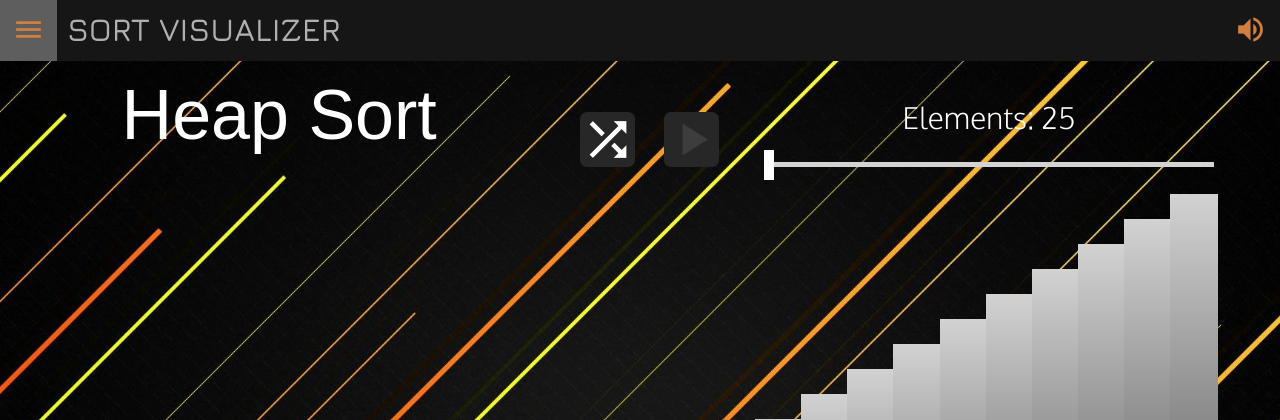
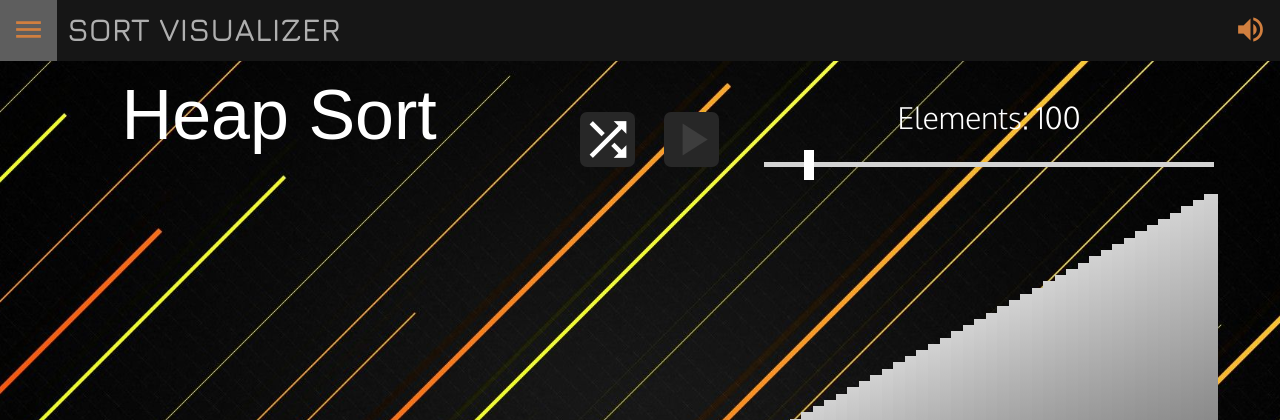
Before and after one commit to Myphz/sortvisualizer, a Flask app: page /heapsort/ in a window 1280 px wide. Shown: the top 420 px of the page. Run offline with Flask 2, Linux system fonts and the light colour scheme; some libraries are stand-ins or nearby versions; some web fonts are replaced.

Commit message:
Slider fixes, odd even sort redirect fix

```diff
--- a/static/js/sorts/bitonicsort.js
+++ b/static/js/sorts/bitonicsort.js
@@ -2,7 +2,7 @@ window.addEventListener("load", () => {
     let slider = document.getElementById("slider");
     slider.parentNode.removeChild(slider);
     let container = document.getElementsByClassName("slider-container")[0];
-    container.innerHTML += '<input type="range" value="4" min="4" max="10" step="1" name="item-num" id="slider" oninput="sliderChangeBitonic()">'
+    container.innerHTML += '<input type="range" value="6" min="4" max="10" step="1" name="item-num" id="slider" oninput="sliderChangeBitonic()">'
     sliderChangeBitonic();
 })
 
--- a/templates/parents/base_sort.html
+++ b/templates/parents/base_sort.html
@@ -11,7 +11,7 @@
 {% endblock %}
 
 {% block audio %}
-<form action="{{url_for(self.title().lower().replace(' ', '_').strip())}}" method="post">
+<form action="{{url_for( self.title().lower().replace(' ', '').strip()[:-4] + '_sort' )}}" method="post">
     <button type="submit" id="audio" class="ripple sidenav-btn"><i class="material-icons icon">volume_up</i></button>
 </form>
 {% endblock %}
@@ -42,9 +42,9 @@
             <button class="sort-btns" id="run-btn" onclick="run()" disabled><i class="material-icons">play_arrow</i></button>
             <div class="slider-container">
                 <div style="display: float; text-align: center;">
-                    Elements: <span id="slider-span">25</span><br>
+                    Elements: <span id="slider-span">100</span><br>
                 </div>
-                <input type="range" value="25" min="25" max="1000" step="25" name="item-num" id="slider" oninput="sliderChange()">
+                <input type="range" value="100" min="10" max="1000" step="5" name="item-num" id="slider" oninput="sliderChange()">
             </div>
         </div>
 
```
